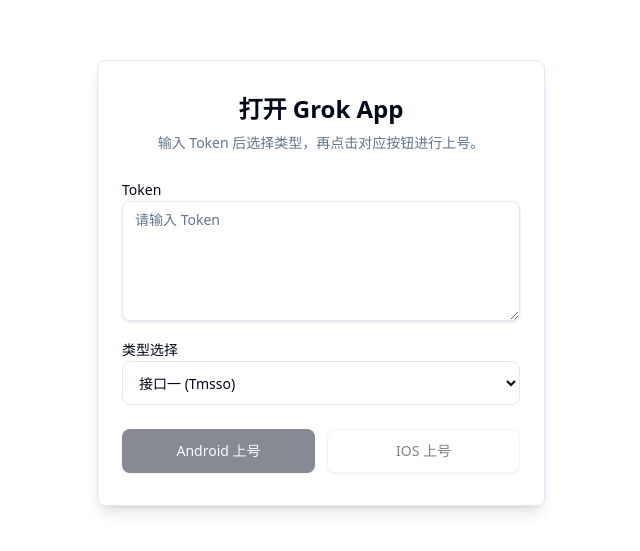
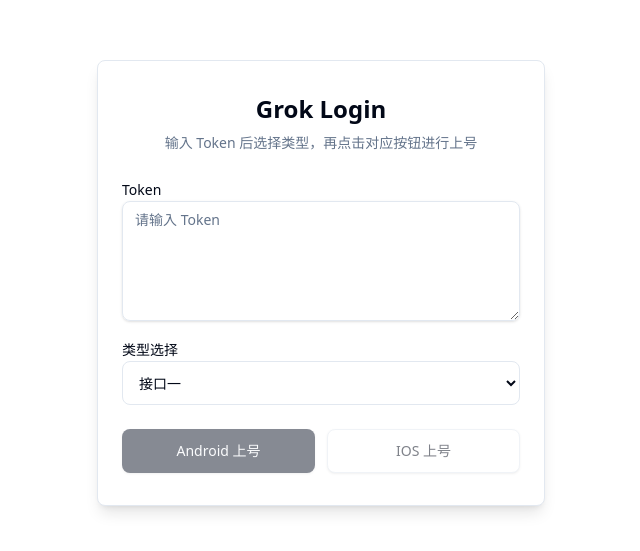
Before and after one commit to kaiejhe/TeamPlusGo, a Vue app: page /open-grok-app in a window 1280 px wide. Shown: the part 117-668 px from the top of the page, without its empty margins (319-959 px from the left). Built offline with nearby package versions, Linux system fonts and the light colour scheme.

Commit message:
更新内容说明

```diff
--- a/src/pages/openGrokApp.vue
+++ b/src/pages/openGrokApp.vue
@@ -2,9 +2,9 @@
   <main class="min-h-screen flex items-center justify-center bg-background px-4">
     <div class="w-full max-w-md">
       <div class="rounded-[var(--radius-xl)] border border-border bg-card shadow-lg px-6 py-8 text-center">
-        <h1 class="text-2xl font-semibold text-foreground">打开 Grok App</h1>
+        <h1 class="text-2xl font-semibold text-foreground">Grok Login</h1>
         <p class="mt-2 text-sm text-muted-foreground">
-          输入 Token 后选择类型，再点击对应按钮进行上号。
+          输入 Token 后选择类型，再点击对应按钮进行上号
         </p>
         <div class="mt-6 space-y-2 text-left">
           <label class="text-sm font-medium text-foreground" for="session-token">
@@ -27,8 +27,8 @@
             v-model="selectedType"
             class="h-11 w-full rounded-[var(--radius-xl)] border border-input bg-background px-3 text-sm"
           >
-            <option value="Tmsso">接口一 (Tmsso)</option>
-            <option value="Yrsso">接口二 (Yrsso)</option>
+            <option value="Tmsso">接口一</option>
+            <option value="Yrsso">接口二</option>
           </select>
         </div>
         <div class="mt-6 grid gap-3 sm:grid-cols-2">
```
